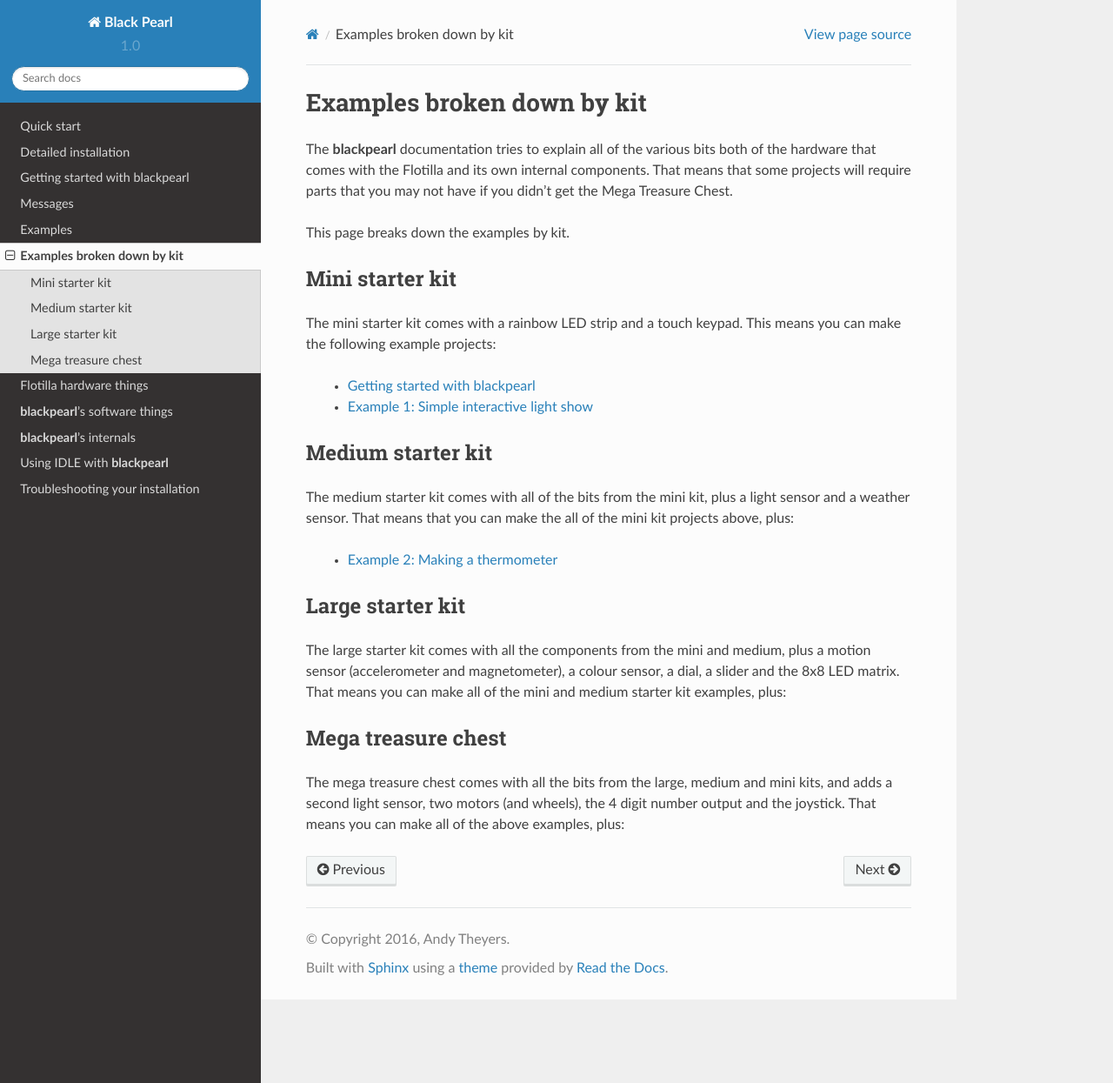
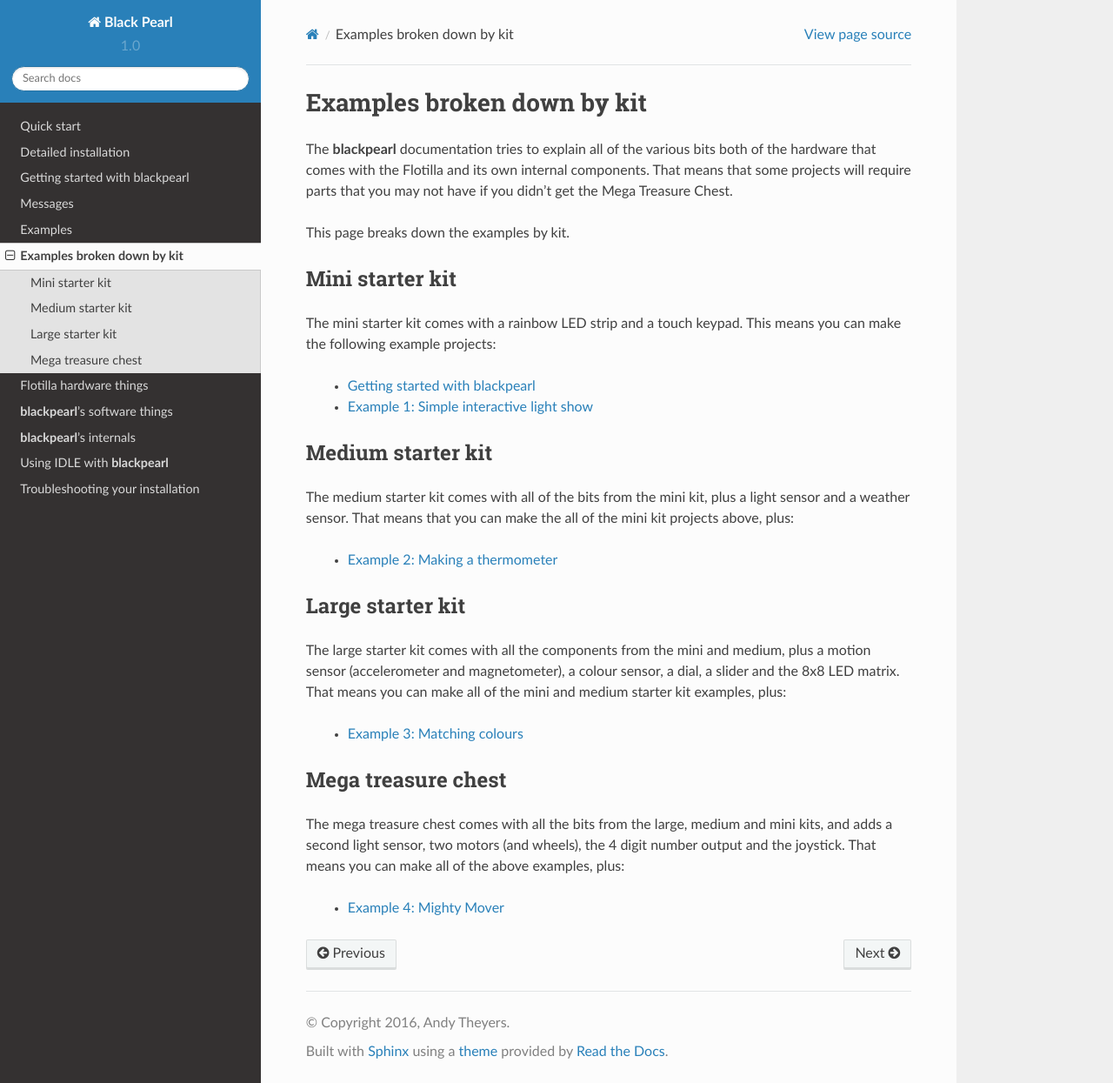
Before and after one commit to offmessage/blackpearl, a Sphinx documentation site: the page built from docs/examples/examplesbykit.rst, in a window 1280 px wide and 1245 px high. Shown: the whole window at 87% size. Built offline with Sphinx 7.4.7 and the Read the Docs theme 2.0.0, drawn with Linux system fonts in a browser that asks for light colours.

Commit message:
Updated examples by kit list

```diff
--- a/docs/examples/examplesbykit.rst
+++ b/docs/examples/examplesbykit.rst
@@ -36,6 +36,8 @@
 a slider and the 8x8 LED matrix. That means you can make all of the mini and
 medium starter kit examples, plus:
 
+    * :doc:`/examples/example_3`
+
 Mega treasure chest
 -------------------
 
@@ -43,3 +45,5 @@
 kits, and adds a second light sensor, two motors (and wheels), the 4 digit
 number output and the joystick. That means you can make all of the above
 examples, plus:
+
+    * :doc:`/examples/example_4`
```
